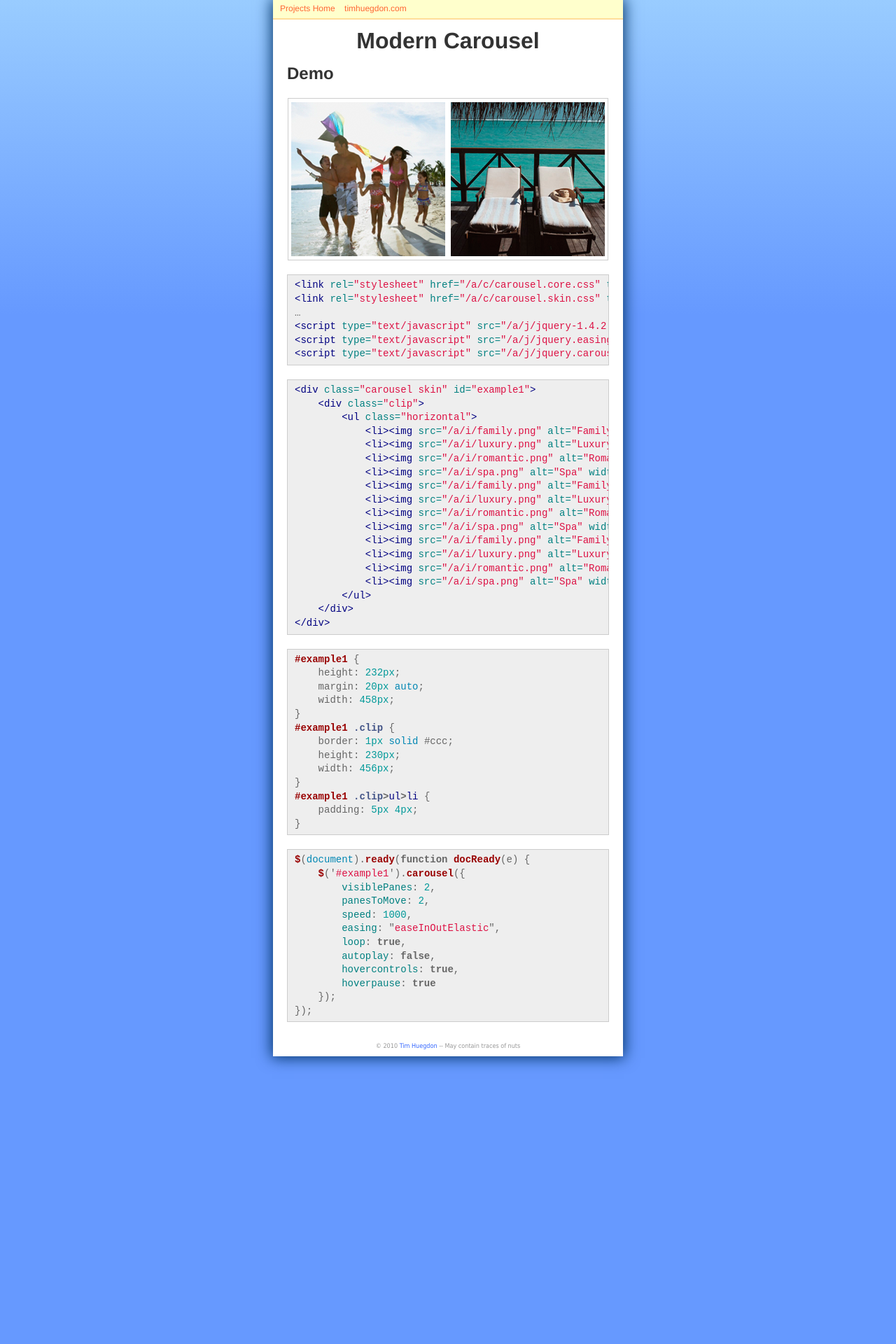
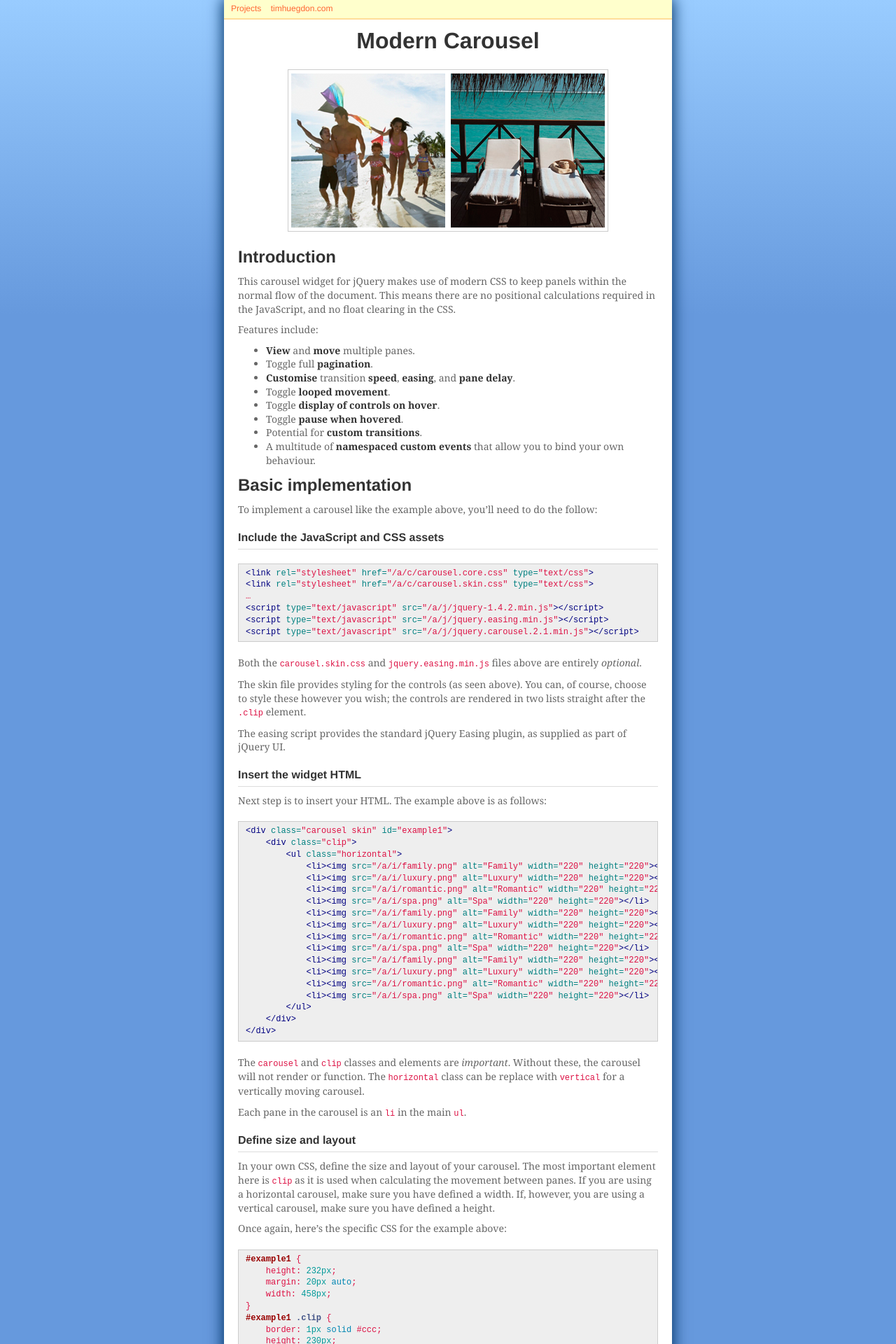
Before and after one commit to nefarioustim/nefarioustim.github.com, a Jekyll site: the page built from modern-carousel/index.md, in a window 1280 px wide. Shown: the top 1920 px of the page at 70% size. Built offline with Jekyll 4.4.1, drawn with Linux system fonts in a browser that asks for light colours; Markdown is read by kramdown in place of the engine named in the settings; some of the changed text lies outside the part shown.

Commit message:
Partial completion of carousel docs.

```diff
--- /dev/null
+++ b/_includes/foot.html
@@ -0,0 +1 @@
+<small>© {{ site.time | date: "%Y" }} <a href="http://timhuegdon.com" rel="me">Tim Huegdon</a> -- May contain traces of nuts</small>
--- /dev/null
+++ b/_includes/nav.html
@@ -0,0 +1,6 @@
+<nav>
+    <ul>
+        <li><a href="/" rel="home">Projects</a></li>
+        <li><a href="http://timhuegdon.com" rel="me">timhuegdon.com</a></li>
+    </ul>
+</nav>
--- a/_layouts/carousel.html
+++ b/_layouts/carousel.html
@@ -26,16 +26,11 @@
         </style>
     </head>
     <body{% if page.bodyclass %} class="{{ page.bodyclass }}"{% endif %}>
-        <nav>
-            <ul>
-                <li><a href="/" rel="home">Projects Home</a></li>
-                <li><a href="http://timhuegdon.com" rel="me">timhuegdon.com</a></li>
-            </ul>
-        </nav>
+        {% include nav.html %}
         <article>
             {{ content }}
         </article>
-        <small>© {{ site.time | date: "%Y" }} <a href="http://timhuegdon.com" rel="me">Tim Huegdon</a> -- May contain traces of nuts</small>
+        {% include foot.html %}
         <script type="text/javascript" src="/a/j/create-html5.js"></script>
         <script type="text/javascript" src="/a/j/jquery-1.4.2.min.js"></script>
         <script type="text/javascript" src="/a/j/jquery.easing.min.js"></script>
--- a/a/c/site.css
+++ b/a/c/site.css
@@ -4,9 +4,9 @@
 }
 
 html {
-    background: #69f repeat-x 0 0;
-    background-image: -webkit-gradient(linear, 0 0, 0 450, from(#9cf), to(#69f));
-    background-image: -moz-linear-gradient(top, #9cf, #69f 450px);
+    background: #69d repeat-x 0 0;
+    background-image: -webkit-gradient(linear, 0 0, 0 450, from(#9cf), to(#69d));
+    background-image: -moz-linear-gradient(top, #9cf, #69d 450px);
     text-align: center;
 }
 
@@ -19,7 +19,7 @@ body {
     font: 14px/1.4 georgia, serif;
     margin: 0 auto;
     text-align: left;
-    width: 500px;
+    width: 640px;
 }
 
 nav {
@@ -34,7 +34,10 @@ nav a:link,
 nav a:visited {
     color: #f63;
 }
-
+nav ul {
+    margin: 0;
+    padding: 0;
+}
 nav li {
     display: moz-inline-box;
     display: inline-block;
@@ -59,6 +62,17 @@ p {
     margin: 10px 0;
 }
 
+strong {
+    color: #333;
+    font-weight: bold;
+}
+
+code,
+samp {
+    color: #d14;
+    font: 12px/1.3 monospace;
+}
+
 h1, h2, h3, h4, h5, h6 {
     color: #333;
     font: bold 14px/1.3 "Helvetica Neue", arial, sans-serif;
@@ -76,9 +90,9 @@ h2 {
 }
 
 .index h2 {
-    background: #06c repeat-x 0 0;
-    background-image: -webkit-gradient(linear, left top, left bottom, from(#9cf), to(#06c));
-    background-image: -moz-linear-gradient(top, #9cf, #06c);
+    background: #48f repeat-x 0 0;
+    background-image: -webkit-gradient(linear, left top, left bottom, from(#9cf), to(#48f));
+    background-image: -moz-linear-gradient(top, #9cf, #48f);
     border: 1px solid #69f;
     -moz-border-radius-topleft: 8px;
     -webkit-border-top-left-radius: 8px;
@@ -95,11 +109,14 @@ h3 {
     border-bottom: 1px solid #ddd;
     font-size: 16px;
     font-weight: bold;
-    margin-bottom: 10px;
+    margin: 20px 0 10px;
     padding-bottom: 5px;
 }
+.index h3 {
+    margin-top: 0;
+}
 
-li {
+.index li {
     list-style-type: none;
 }
 
@@ -116,10 +133,18 @@ small {
     text-align: center;
 }
 
-article ul ul {
+ul {
+    margin: 10px 0 10px 40px;
+}
+.index ul {
+    margin: 0;
+    padding: 0;
+}
+
+.index article ul ul {
     padding: 0 20px;
 }
-article ul ul li {
+.index article ul ul li {
     padding: 5px 0;
 }
 
--- a/a/c/syntax.css
+++ b/a/c/syntax.css
@@ -1,4 +1,4 @@
-.highlight  { background: #eee; border: 1px solid #ccc; margin: 20px 0; overflow: auto; padding: 5px 10px; }
+.highlight  { background: #eee; border: 1px solid #ccc; font-size: 12px; margin: 20px 0; overflow: auto; padding: 5px 10px; }
 .highlight .lineno { border-right: 1px solid #ccc; color: #ccc; display: -moz-inline-box; display: inline-block; padding-right: 5px; *display: inline; *zoom: 1;}
 .highlight .c { color: #999988; font-style: italic } /* Comment */
 .highlight .err { color: #a61717; background-color: #e3d2d2 } /* Error */
--- a/a/j/carousel.js
+++ b/a/j/carousel.js
@@ -1,12 +1,15 @@
 $(document).ready(function docReady(e) {
     $('#example1').carousel({
-        visiblePanes: 2,
-        panesToMove: 2,
-        speed: 1000,
-        easing: "easeInOutElastic",
-        loop: true,
-        autoplay: false,
-        hovercontrols: true,
-        hoverpause: true
+        visiblePanes: 2, // Default: 1
+        panesToMove: 2, // Default: 1
+        pagination: true, // Default: true
+        speed: 1000, // Default: 200
+        easing: "easeInOutElastic", // Default: "swing"
+        loop: true, // Default: false
+        autoplay: false, // Default: false
+        hovercontrols: true, // Default: false
+        hoverpause: true, // Default: false
+        delay: 2000, // Default: 2000
+        transition: false // Default: false
     });
 });
--- a/modern-carousel/index.md
+++ b/modern-carousel/index.md
@@ -4,8 +4,6 @@ layout:     carousel
 bodyclass:  project
 ---
 # Modern Carousel
-
-## Demo
 
 <div class="carousel skin" id="example1">
     <div class="clip">
@@ -26,6 +24,31 @@ bodyclass:  project
     </div>
 </div>
 
+## Introduction
+
+This carousel widget for jQuery makes use of modern CSS to keep
+panels within the normal flow of the document. This means there are no
+positional calculations required in the JavaScript, and no float
+clearing in the CSS.
+
+Features include:
+
+ *  **View** and **move** multiple panes.
+ *  Toggle full **pagination**.
+ *  **Customise** transition **speed**, **easing**, and **pane delay**.
+ *  Toggle **looped movement**.
+ *  Toggle **display of controls on hover**.
+ *  Toggle **pause when hovered**.
+ *  Potential for **custom transitions**.
+ *  A multitude of **namespaced custom events** that allow you to bind your
+    own behaviour.
+
+## Basic implementation
+
+To implement a carousel like the example above, you'll need to do the follow:
+
+### Include the JavaScript and CSS assets
+
 {% highlight html %}
 <link rel="stylesheet" href="/a/c/carousel.core.css" type="text/css">
 <link rel="stylesheet" href="/a/c/carousel.skin.css" type="text/css">
@@ -34,6 +57,20 @@ bodyclass:  project
 <script type="text/javascript" src="/a/j/jquery.easing.min.js"></script>
 <script type="text/javascript" src="/a/j/jquery.carousel.2.1.min.js"></script>
 {% endhighlight %}
+
+Both the `carousel.skin.css` and `jquery.easing.min.js` files above are
+entirely _optional_.
+
+The skin file provides styling for the controls (as seen
+above). You can, of course, choose to style these however you wish; the
+controls are rendered in two lists straight after the `.clip` element.
+
+The easing script provides the standard jQuery Easing plugin, as supplied as
+part of jQuery UI.
+
+### Insert the widget HTML
+
+Next step is to insert your HTML. The example above is as follows:
 
 {% highlight html %}
 <div class="carousel skin" id="example1">
@@ -56,6 +93,22 @@ bodyclass:  project
 </div>
 {% endhighlight %}
 
+The `carousel` and `clip` classes and elements are _important_. Without these,
+the carousel will not render or function. The `horizontal` class can be
+replace with `vertical` for a vertically moving carousel.
+
+Each pane in the carousel is an `li` in the main `ul`.
+
+### Define size and layout
+
+In your own CSS, define the size and layout of your carousel. The most
+important element here is `clip` as it is used when calculating the movement
+between panes. If you are using a horizontal carousel, make sure you have
+defined a width. If, however, you are using a vertical carousel, make sure you
+have defined a height.
+
+Once again, here's the specific CSS for the example above:
+
 {% highlight css %}
 #example1 {
     height: 232px;
@@ -72,17 +125,57 @@ bodyclass:  project
 }
 {% endhighlight %}
 
+### Configure and instantiate the carousel
+
+The final step is to create a configuration object and pass it to the
+`.carousel()` method of any jQuery object, which has been added by the plug-in.
+
+For the demo above, I have included all the available configuration options. In
+a real-world implementation, you could skip any values where you wish to use
+the default:
+
 {% highlight javascript %}
 $(document).ready(function docReady(e) {
     $('#example1').carousel({
-        visiblePanes: 2,
-        panesToMove: 2,
-        speed: 1000,
-        easing: "easeInOutElastic",
-        loop: true,
-        autoplay: false,
-        hovercontrols: true,
-        hoverpause: true
+        visiblePanes: 2, // Default: 1
+        panesToMove: 2, // Default: 1
+        pagination: true, // Default: true
+        speed: 1000, // Default: 200
+        easing: "easeInOutElastic", // Default: "swing"
+        loop: true, // Default: false
+        autoplay: false, // Default: false
+        hovercontrols: true, // Default: false
+        hoverpause: true, // Default: false
+        delay: 2000, // Default: 2000
+        transition: false // Default: false
     });
 });
 {% endhighlight %}
+
+For a more detailed explanation of the configuration options, please read the
+table below.
+
+## Configuration options
+
+<table>
+    <thead>
+        <tr>
+            <th>Parameter</th>
+            <th>Data type</th>
+            <th>Default</th>
+            <th>Explanation</th>
+        </tr>
+    </thead>
+    <tbody>
+        <tr>
+            <td><code>visiblePanes</code></td>
+            <td>Number</td>
+            <td>1</td>
+            <td>
+                This is the number of panes visible in your styled carousel.
+                Used in conjunction with the width of the `.clip` element to
+                calculate the distance required to animate during transition.
+            </td>
+        </tr>
+    </tbody>
+</table>
```
Also changed, not shown: _layouts/default.html (+2 -7 lines), _layouts/index.html (+2 -7 lines).
